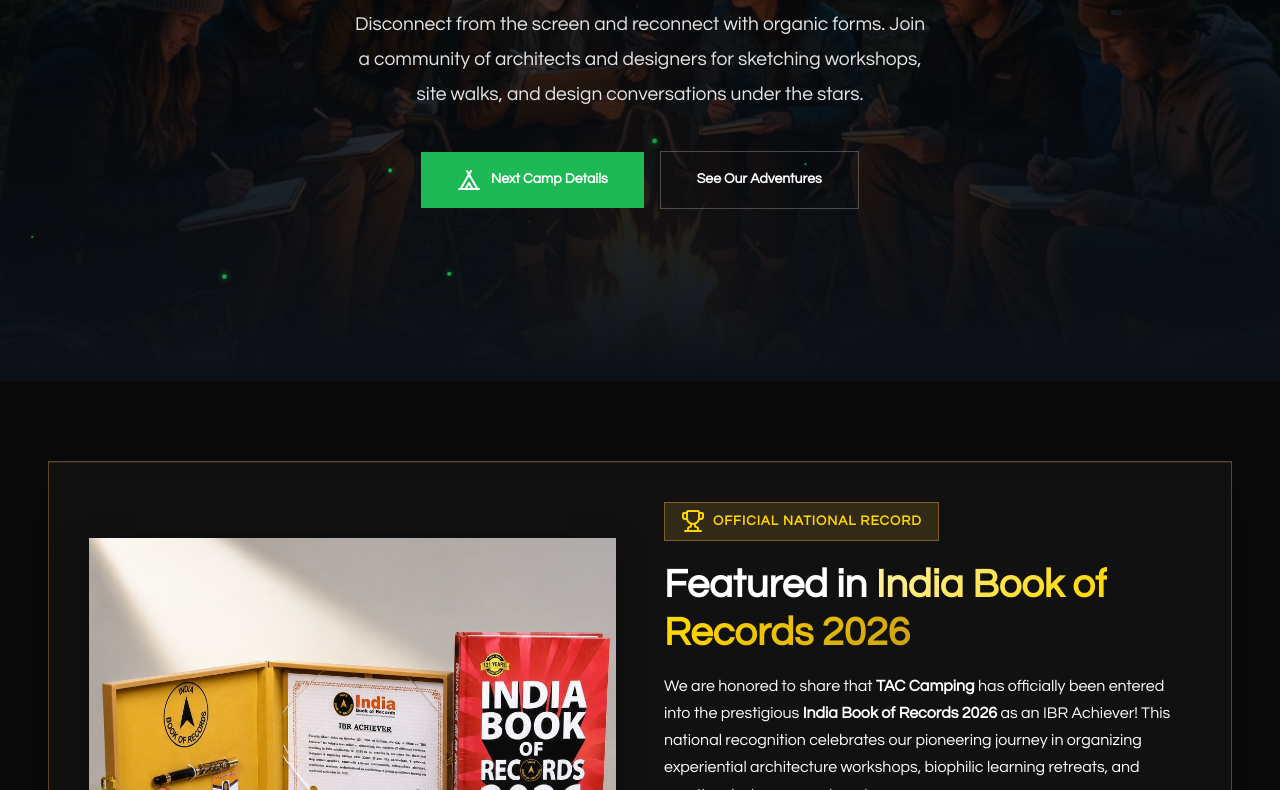
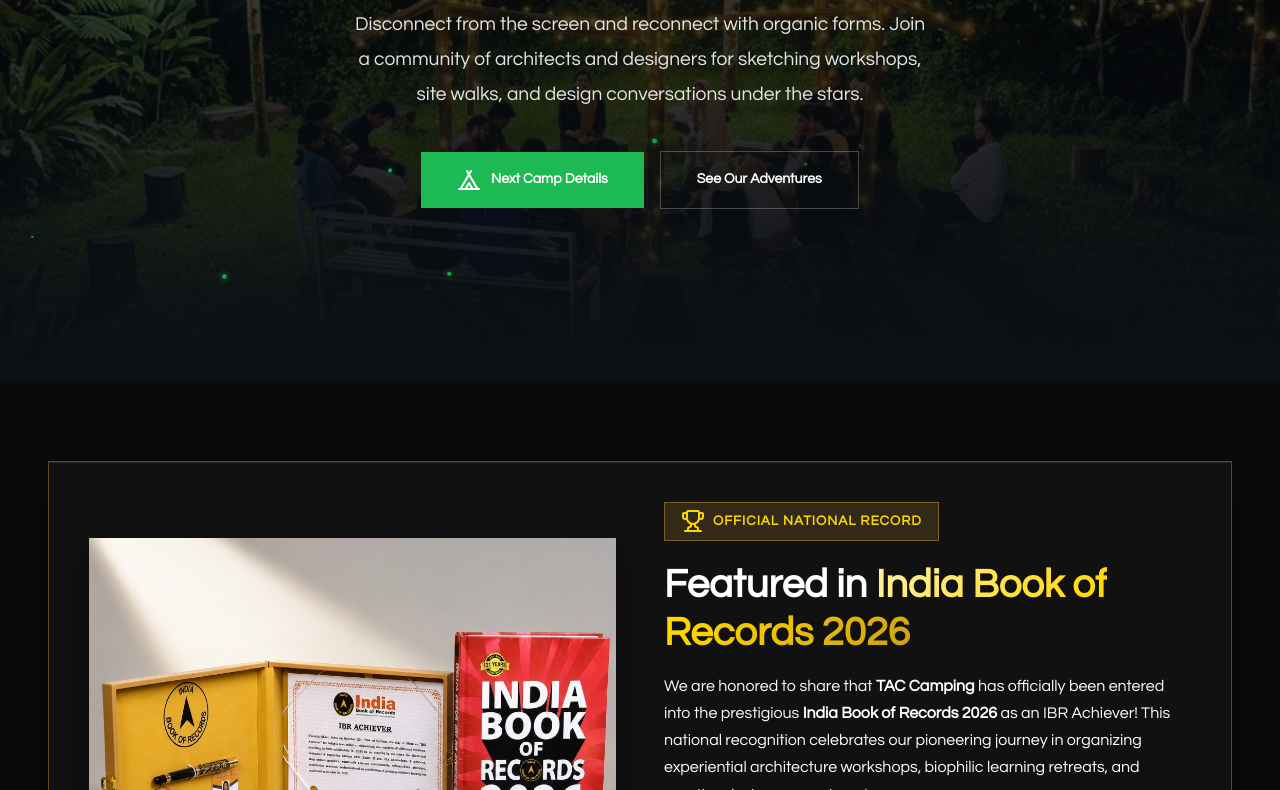
Before and after one commit to polaroiddosa/tac, a plain HTML site: page index.html in a window 1280 px wide. Shown: the part 419-1209 px from the top of the page. Drawn offline with nearby package versions, Linux system fonts and the light colour scheme.

Commit message:
Replace AI hero image with real camp photo

```diff
--- a/index.html
+++ b/index.html
@@ -51,7 +51,7 @@
   <!-- ===== HERO ===== -->
   <section class="hero" id="hero">
     <div class="hero__bg">
-      <img src="assets/hero.png" alt="Campfire under the stars" loading="eager">
+      <img src="assets/past_camp_1.jpg" alt="TAC Camp participants sketching and interacting" loading="eager">
     </div>
     <div class="hero__overlay"></div>
 
```
